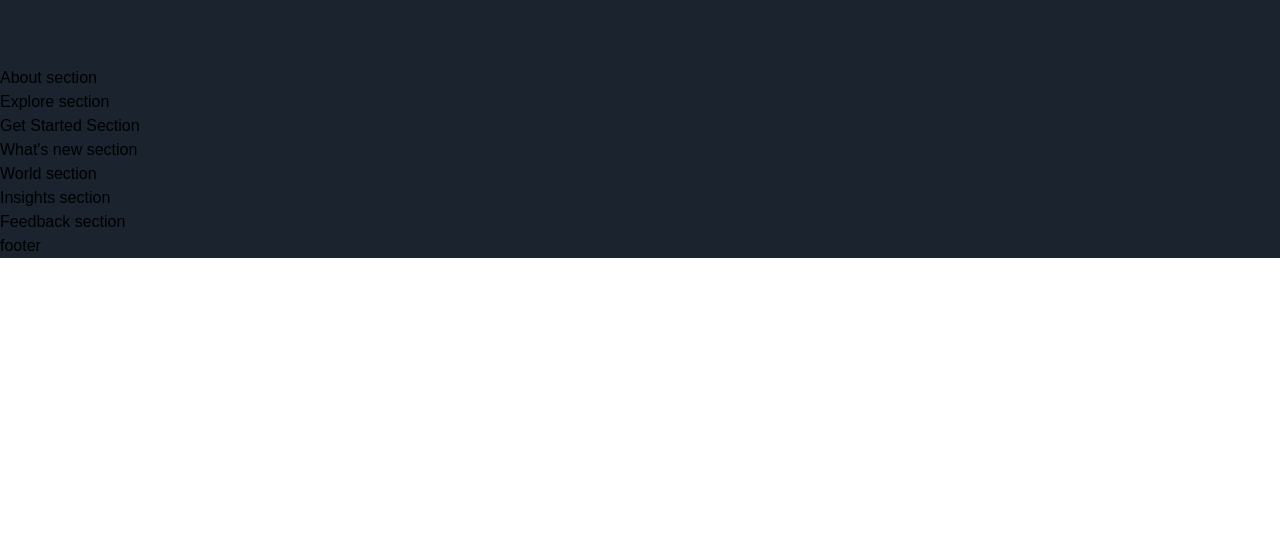
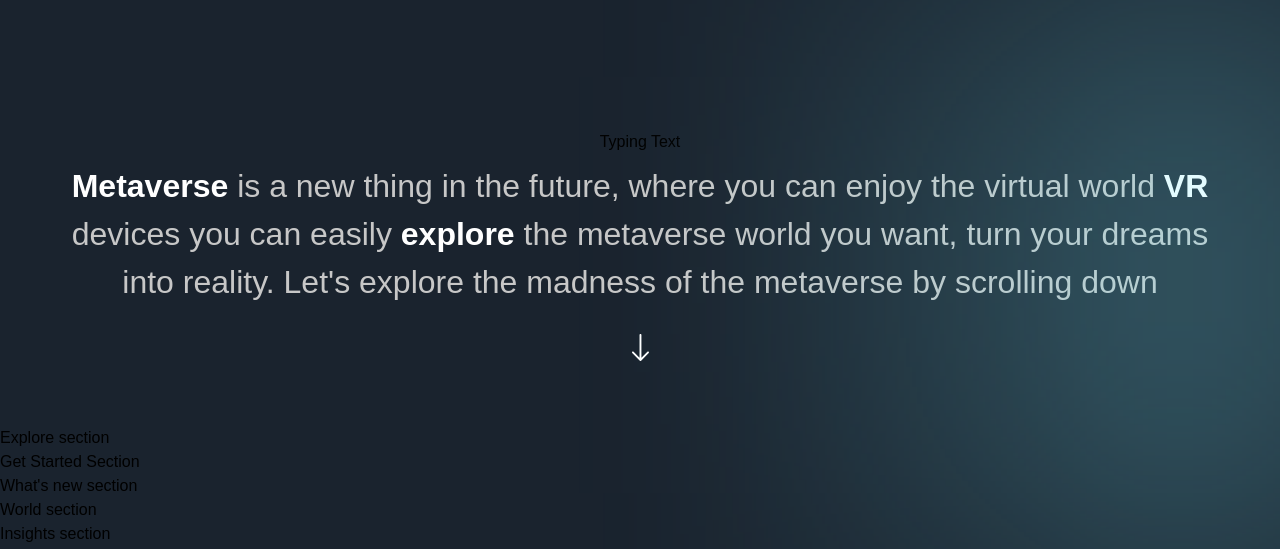
Before and after one commit to Krustycoin0/meta2, a Next.js app: page / in a window 1280 px wide. Shown: the part 1044-1593 px from the top of the page. Before the commit the page ends 1302 px from the top, so only its background shows below. Built offline with nearby package versions, Linux system fonts and the light colour scheme; a web font is replaced by a local one.

Commit message:
about section

```diff
--- a/sections/About.jsx
+++ b/sections/About.jsx
@@ -1,8 +1,35 @@
 'use client';
+import { motion } from "framer-motion";
+import { TypingText } from "../components";
+
+import styles from "../styles";
+import { fadeIn, staggerContainer } from "../utils/motion";
+
 
 const About = () => (
-  <section>
-    About section
+  <section className={`${styles.paddings} relative z-10`}>
+    <div className="gradient-02 z-0"/>
+      <motion.div
+        variants={staggerContainer}
+        initial="hidden"
+        whileInView="show"
+        viewport={{ once: false, amount: 0.25}}
+        className={`${styles.innerWidth} mx-auto ${styles.flexCenter} flex-col`}
+      >
+
+          <TypingText title="| About Metavers Madness" textStyles="text-center"/>
+          <motion.p
+              variants={fadeIn('up', 'tween', 0.2, 1)}
+              className="mt-[8px] font-normal sm:text-[32px] text-[20px] text-center text-secondary-white"
+          >
+              <span className="font-extrabold text-white">Metaverse</span> is a new thing in the future, where you can enjoy the virtual world <span className="font-extrabold text-white">VR</span> devices you can easily <span className="font-extrabold text-white">explore</span> the metaverse world you want, turn your dreams into reality. Let's explore the madness of the metaverse by scrolling down
+          </motion.p>
+          <motion.img
+              variants={fadeIn('up', 'tween', 0.3, 1)}
+              src="/arrow-down.svg"
+              className="w-[18px] h-[28px] object-contain mt-[28px]"
+          />
+      </motion.div>
   </section>
 );
 
```
